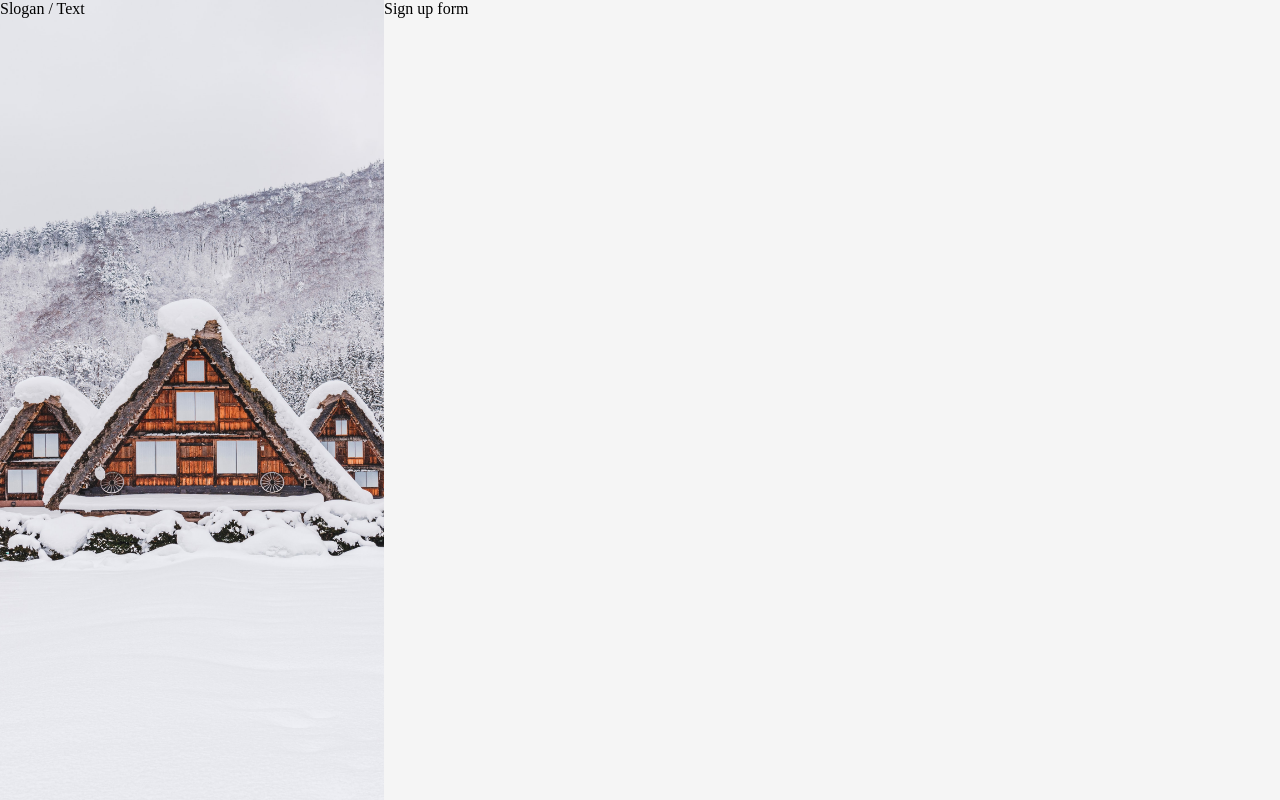
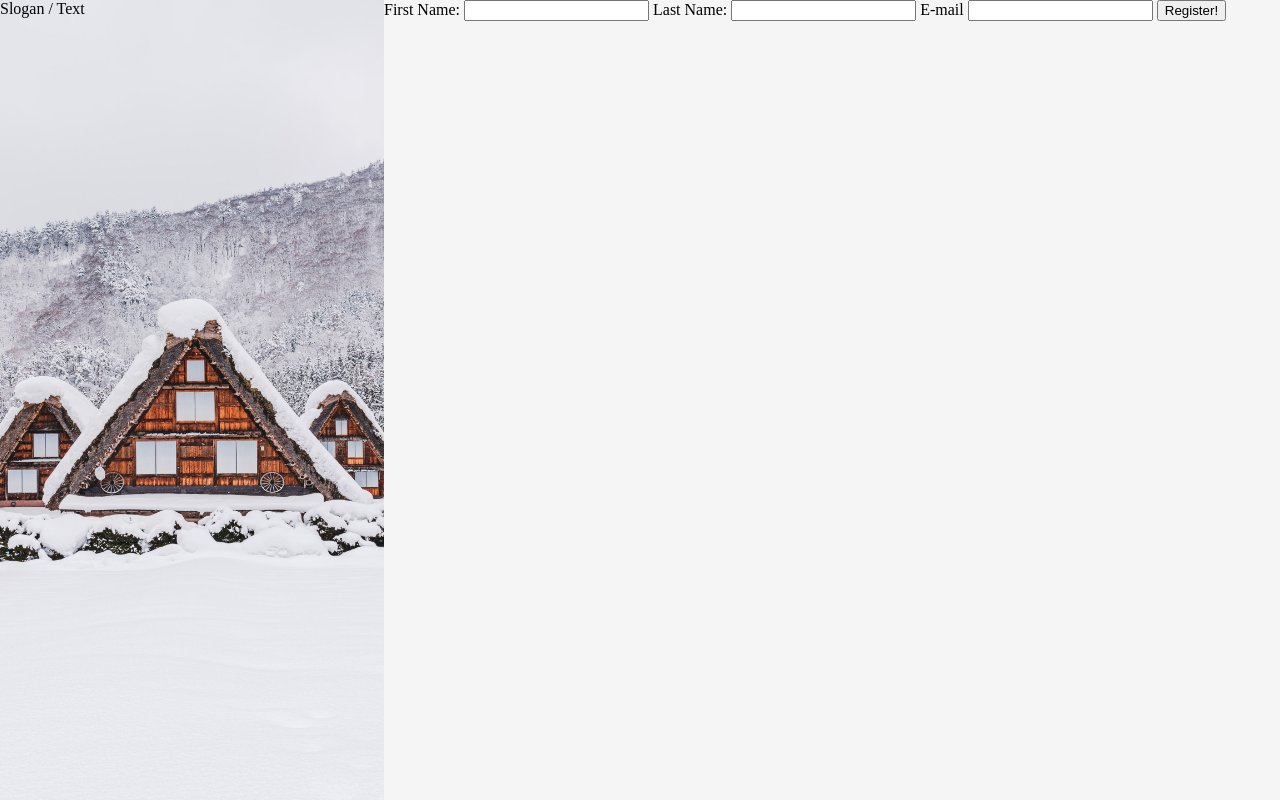
Before and after one commit to AlexSaxena/sign-up-form, a plain HTML site: page index.html in a window 1280 px wide. Drawn offline with Linux system fonts and the light colour scheme.

Commit message:
Adds preliminary form to main

```diff
--- a/index.html
+++ b/index.html
@@ -11,6 +11,16 @@
     <aside class="winter-image">
       <div>Slogan / Text</div>
     </aside>
-    <main>Sign up form</main>
+    <main>
+      <form action="#" method="post" class="sign-up">
+        <label for="firstName">First Name: </label>
+        <input type="text" name="firstName" id="Fname" />
+        <label for="lastName">Last Name: </label>
+        <input type="text" name="lastName" id="Lname" />
+        <label for="mail">E-mail</label>
+        <input type="email" name="mail" id="Email" />
+        <input type="button" value="Register!" />
+      </form>
+    </main>
   </body>
 </html>
--- a/styles.css
+++ b/styles.css
@@ -1,12 +1,12 @@
 * {
   box-sizing: border-box;
-  margin: 0;
-  padding: 0;
 }
 body {
   display: flex;
   flex-direction: row;
   flex-wrap: nowrap;
+  margin: 0;
+  padding: 0;
 }
 
 .winter-image {
```
